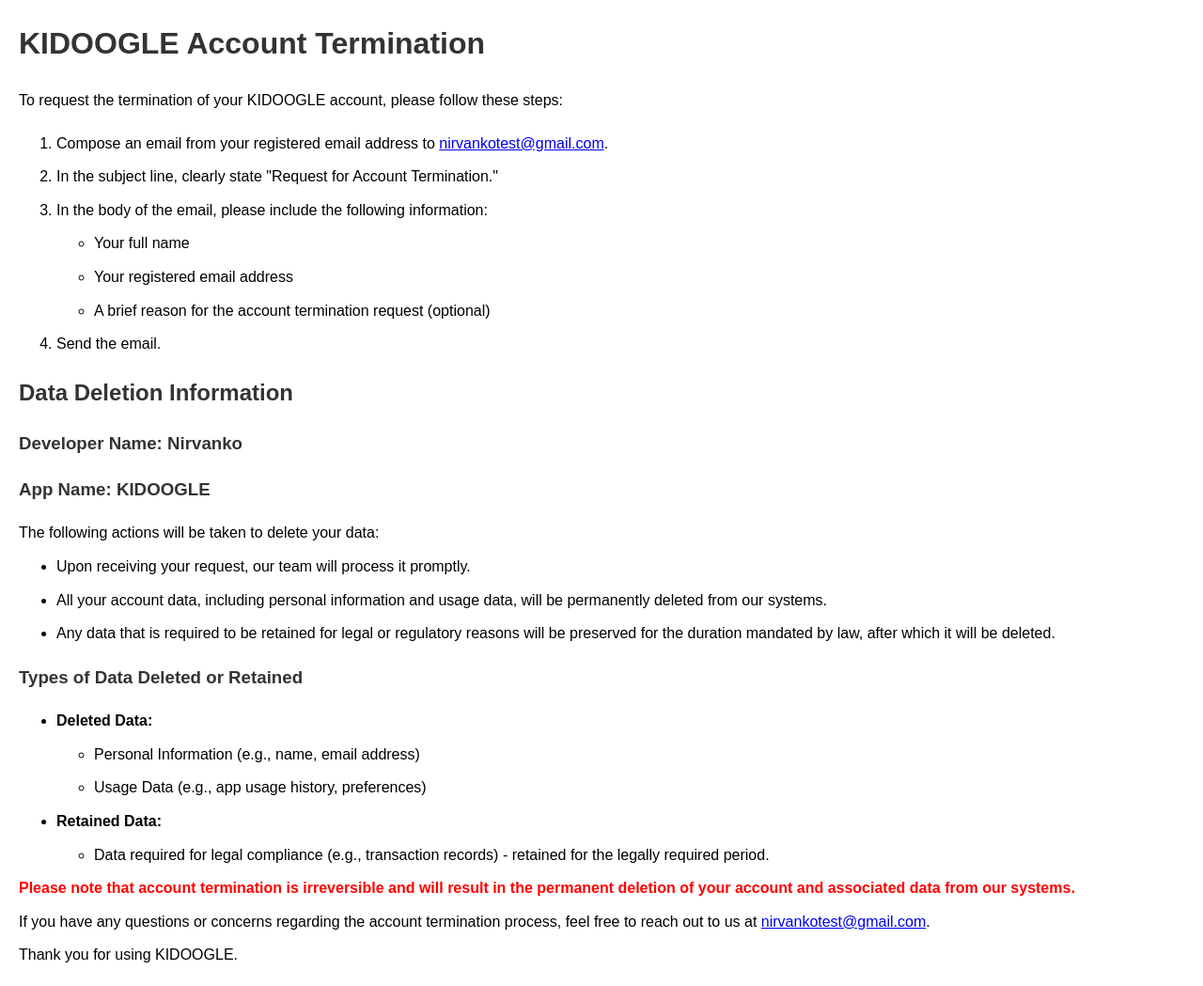
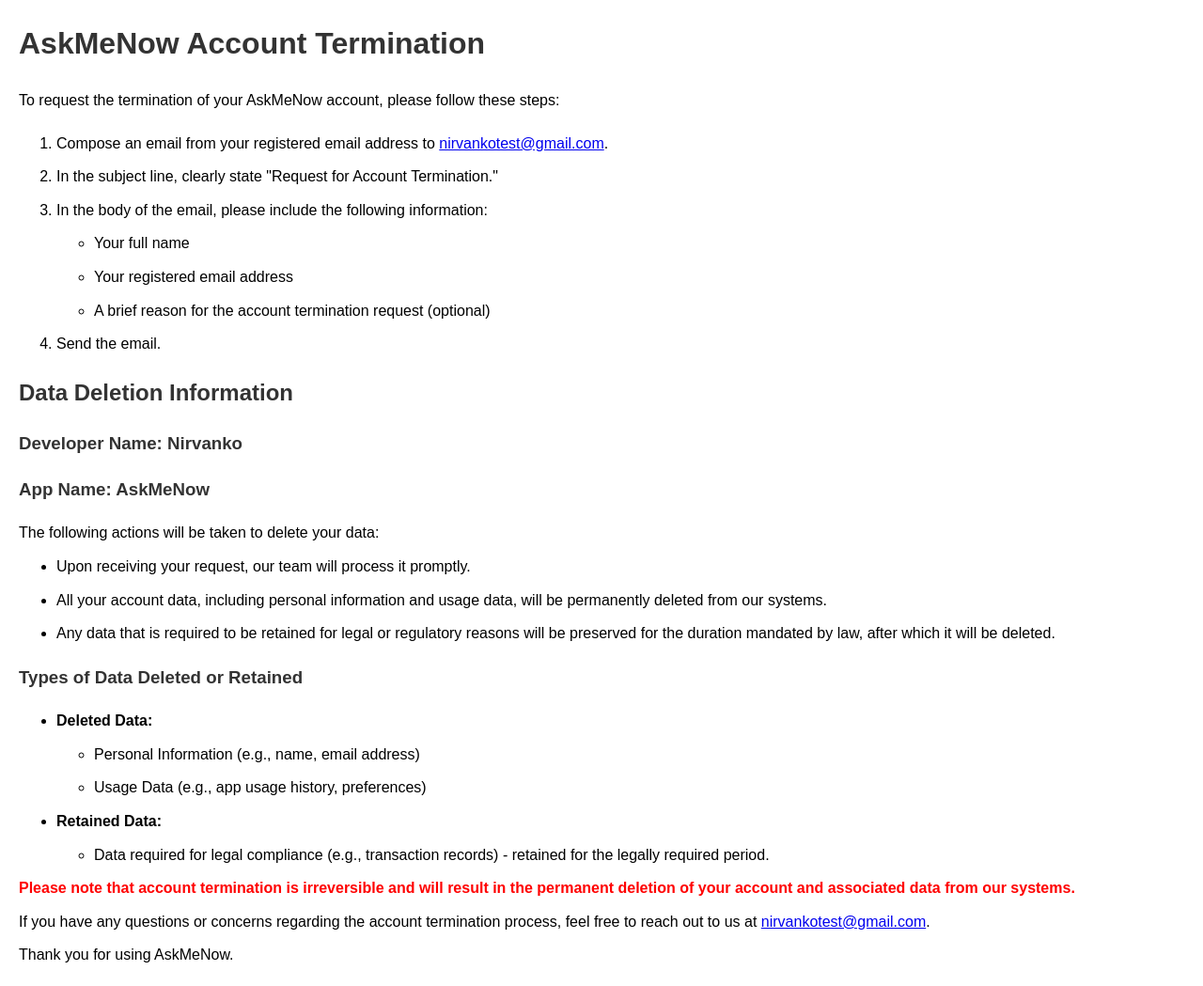
Before and after one commit to Nirvankoo/AskMeNow_account_termination, a plain HTML site: page index.html in a window 1280 px wide. Shown: the whole page at 94% size. Drawn offline with Linux system fonts and the light colour scheme.

Commit message:
Update index.html

```diff
--- a/index.html
+++ b/index.html
@@ -3,7 +3,7 @@
 <head>
     <meta charset="UTF-8">
     <meta name="viewport" content="width=device-width, initial-scale=1.0">
-    <title>KIDOOGLE Account Termination</title>
+    <title>AskMeNow Account Termination</title>
     <style>
         body {
             font-family: Arial, sans-serif;
@@ -29,8 +29,8 @@
     </style>
 </head>
 <body>
-    <h1>KIDOOGLE Account Termination</h1>
-    <p>To request the termination of your KIDOOGLE account, please follow these steps:</p>
+    <h1>AskMeNow Account Termination</h1>
+    <p>To request the termination of your AskMeNow account, please follow these steps:</p>
     <ol>
         <li>Compose an email from your registered email address to <a href="mailto:nirvankotest@gmail.com">nirvankotest@gmail.com</a>.</li>
         <li>In the subject line, clearly state "Request for Account Termination."</li>
@@ -45,7 +45,7 @@
     </ol>
     <h2>Data Deletion Information</h2>
     <h3>Developer Name: Nirvanko</h3>
-    <h3>App Name: KIDOOGLE</h3>
+    <h3>App Name: AskMeNow</h3>
     <p>The following actions will be taken to delete your data:</p>
     <ul>
         <li>Upon receiving your request, our team will process it promptly.</li>
@@ -68,6 +68,6 @@
     </ul>
     <p class="note">Please note that account termination is irreversible and will result in the permanent deletion of your account and associated data from our systems.</p>
     <p>If you have any questions or concerns regarding the account termination process, feel free to reach out to us at <a href="mailto:nirvankotest@gmail.com">nirvankotest@gmail.com</a>.</p>
-    <p>Thank you for using KIDOOGLE.</p>
+    <p>Thank you for using AskMeNow.</p>
 </body>
 </html>
```
